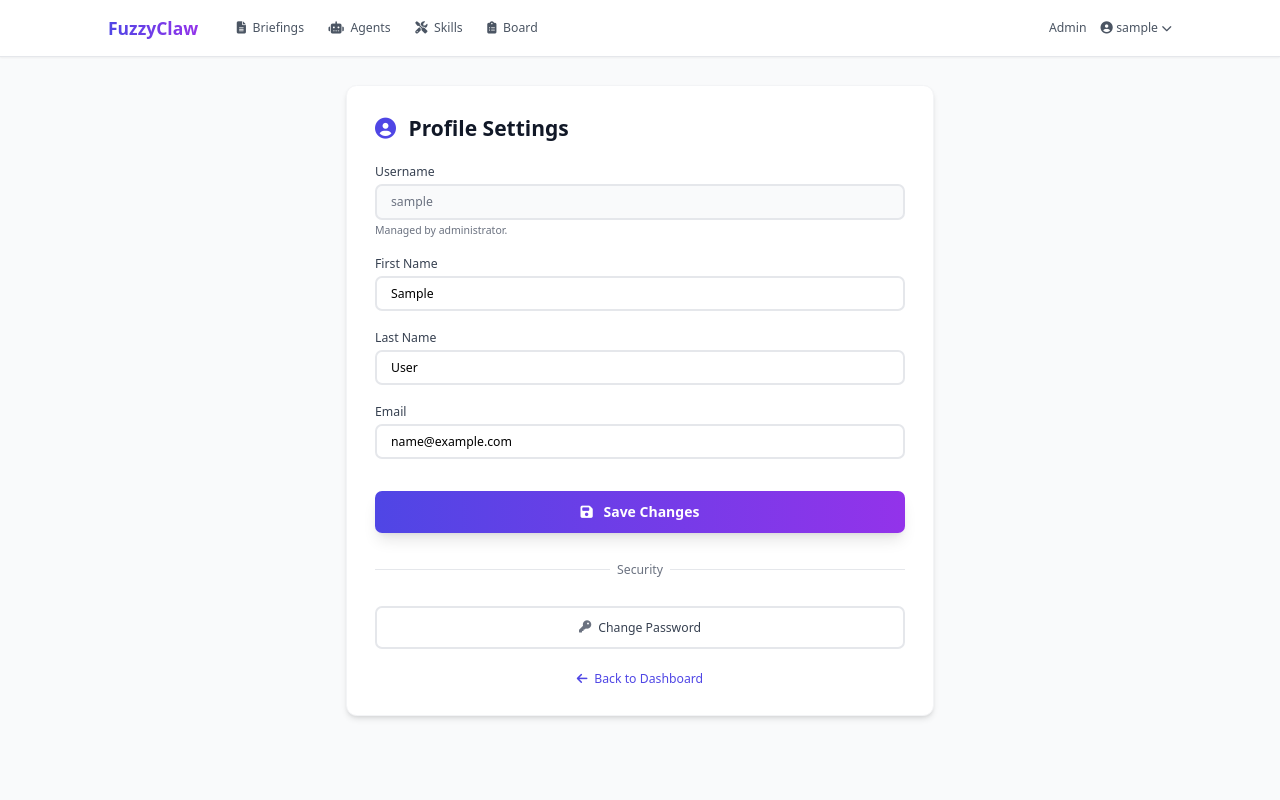
After one commit to andremoreira73/fuzzyclaw, a Django app: page /profile/ in a window 1280 px wide. The commit adds this page. Run offline with Django 5.2, Linux system fonts and the light colour scheme; the visitor is signed in with stand-in values (Sample User, id 1); data that the repository does not hold is empty; parts of the project's set-up code (start-up, migrations or seed data) failed here and were passed over; some libraries are stand-ins or nearby versions.

Commit message:
feat: login/logout/profile pages + user menu dropdown
Django 5 broke GET logout (405). Add confirmation page that POSTs,
profile editing (name/email), password change flow, and an Alpine.js
user dropdown in the nav replacing the old plain logout link.

Co-Authored-By: Claude Opus 4.6 <noreply@anthropic.com>

```diff
--- /dev/null
+++ b/core/forms.py
@@ -0,0 +1,15 @@
+from django import forms
+from django.contrib.auth.models import User
+
+
+class ProfileForm(forms.ModelForm):
+    """Edit first name, last name, and email. Username is read-only (admin-managed)."""
+
+    username = forms.CharField(
+        disabled=True,
+        help_text='Managed by administrator.',
+    )
+
+    class Meta:
+        model = User
+        fields = ['username', 'first_name', 'last_name', 'email']
--- a/core/urls.py
+++ b/core/urls.py
@@ -6,6 +6,12 @@ app_name = 'core'
 
 urlpatterns = [
     path('', views.dashboard, name='dashboard'),
+
+    # Account management
+    path('profile/', views.profile_view, name='profile'),
+    path('sign-out/', views.logout_confirm_view, name='logout_confirm'),
+    path('password-change/', views.CustomPasswordChangeView.as_view(), name='password_change'),
+    path('password-change/done/', views.CustomPasswordChangeDoneView.as_view(), name='password_change_done'),
 
     # Briefings
     path('briefings/', views.briefing_list, name='briefing_list'),
--- a/core/views.py
+++ b/core/views.py
@@ -7,12 +7,15 @@ import redis as redis_lib
 from django.conf import settings
 from django.contrib import messages
 from django.contrib.auth.decorators import login_required
+from django.contrib.auth.views import PasswordChangeDoneView, PasswordChangeView
 from django.http import HttpResponse, JsonResponse
 from django.shortcuts import get_object_or_404, redirect, render
 from django.template.loader import render_to_string
+from django.urls import reverse_lazy
 from django.utils import timezone as dj_timezone
 from django.views.decorators.http import require_POST
 
+from .forms import ProfileForm
 from .models import AgentImage, AgentRun, Briefing, Run
 from .scheduling import get_schedule_status, sync_schedule
 
@@ -503,3 +506,37 @@ def board_active_runs(request):
         logger.warning("board_active_runs: Redis read failed: %s", e)
 
     return JsonResponse(data, safe=False)
+
+
+# ---------------------------------------------------------------------------
+# Account management
+# ---------------------------------------------------------------------------
+
+class CustomPasswordChangeView(PasswordChangeView):
+    template_name = 'core/password_change.html'
+    success_url = reverse_lazy('core:password_change_done')
+
+
+class CustomPasswordChangeDoneView(PasswordChangeDoneView):
+    template_name = 'core/password_change_done.html'
+
+
+@login_required
+def logout_confirm_view(request):
+    """GET renders sign-out confirmation; form POSTs to Django's built-in LogoutView."""
+    return render(request, 'core/logout_confirm.html')
+
+
+@login_required
+def profile_view(request):
+    """User profile — view and edit name/email, link to password change."""
+    if request.method == 'POST':
+        form = ProfileForm(request.POST, instance=request.user)
+        if form.is_valid():
+            form.save()
+            messages.success(request, 'Your profile has been updated.')
+            return redirect('core:profile')
+    else:
+        form = ProfileForm(instance=request.user)
+
+    return render(request, 'core/profile.html', {'form': form})
--- a/templates/base.html
+++ b/templates/base.html
@@ -471,13 +471,36 @@
           </div>
           <div class="flex items-center space-x-4">
             {% if user.is_authenticated %}
-              <span class="text-sm text-gray-600">{{ user.username }}</span>
               {% if user.is_staff %}
                 <a href="{% url 'admin:index' %}"
                    class="text-gray-600 hover:text-gray-900 font-medium text-sm">Admin</a>
               {% endif %}
-              <a href="{% url 'logout' %}"
-                 class="text-gray-600 hover:text-gray-900 font-medium text-sm">Logout</a>
+              <div class="relative" x-data="{ open: false }">
+                <button @click="open = !open" @click.outside="open = false"
+                        class="flex items-center text-gray-600 hover:text-gray-900 font-medium text-sm transition-colors focus:outline-none">
+                  <i class="fas fa-user-circle mr-1"></i>
+                  {{ user.username }}
+                  <i class="fas fa-chevron-down ml-1 text-xs"></i>
+                </button>
+                <div x-show="open" x-cloak
+                     x-transition:enter="transition ease-out duration-100"
+                     x-transition:enter-start="opacity-0 scale-95"
+                     x-transition:enter-end="opacity-100 scale-100"
+                     x-transition:leave="transition ease-in duration-75"
+                     x-transition:leave-start="opacity-100 scale-100"
+                     x-transition:leave-end="opacity-0 scale-95"
+                     class="absolute right-0 mt-2 w-48 bg-white rounded-lg shadow-lg border border-gray-100 py-1 z-50">
+                  <a href="{% url 'core:profile' %}"
+                     class="block px-4 py-2 text-sm text-gray-700 hover:bg-gray-50 transition-colors">
+                    <i class="fas fa-user-cog mr-2 text-gray-400"></i> Profile
+                  </a>
+                  <div class="border-t border-gray-100"></div>
+                  <a href="{% url 'core:logout_confirm' %}"
+                     class="block px-4 py-2 text-sm text-gray-700 hover:bg-gray-50 transition-colors">
+                    <i class="fas fa-sign-out-alt mr-2 text-gray-400"></i> Sign Out
+                  </a>
+                </div>
+              </div>
             {% else %}
               <a href="{% url 'login' %}"
                  class="text-gray-600 hover:text-gray-900 font-medium text-sm">Login</a>
--- /dev/null
+++ b/templates/core/profile.html
@@ -0,0 +1,105 @@
+{% extends "base.html" %}
+{% block title %}Profile — FuzzyClaw{% endblock title %}
+
+{% block content %}
+<div class="flex items-center justify-center min-h-[60vh]">
+    <div class="w-full max-w-2xl">
+        <div class="bg-white rounded-xl shadow-md p-8 border border-gray-100">
+            <h2 class="text-2xl font-bold text-gray-900 mb-6">
+                <i class="fas fa-user-circle mr-2 text-indigo-600"></i>
+                Profile Settings
+            </h2>
+
+            <form method="post" class="space-y-5">
+                {% csrf_token %}
+
+                <!-- Username (read-only) -->
+                <div>
+                    <label for="id_username" class="block text-sm font-medium text-gray-700 mb-1">Username</label>
+                    <input type="text" id="id_username"
+                           value="{{ form.username.value|default:'' }}" disabled
+                           class="w-full px-4 py-2 border-2 border-gray-200 rounded-lg bg-gray-50 text-gray-500 cursor-not-allowed text-sm">
+                    <p class="mt-1 text-xs text-gray-500">Managed by administrator.</p>
+                </div>
+
+                <!-- First Name -->
+                <div>
+                    <label for="id_first_name" class="block text-sm font-medium text-gray-700 mb-1">First Name</label>
+                    <input type="text" name="first_name" id="id_first_name"
+                           value="{{ form.first_name.value|default:'' }}" placeholder="First name"
+                           class="w-full px-4 py-2 border-2 border-gray-200 rounded-lg
+                                  focus:border-indigo-500 focus:outline-none focus:ring-2 focus:ring-indigo-200
+                                  transition-all duration-200 text-sm">
+                    {% if form.first_name.errors %}
+                    <p class="mt-1 text-sm text-red-600">{{ form.first_name.errors.0 }}</p>
+                    {% endif %}
+                </div>
+
+                <!-- Last Name -->
+                <div>
+                    <label for="id_last_name" class="block text-sm font-medium text-gray-700 mb-1">Last Name</label>
+                    <input type="text" name="last_name" id="id_last_name"
+                           value="{{ form.last_name.value|default:'' }}" placeholder="Last name"
+                           class="w-full px-4 py-2 border-2 border-gray-200 rounded-lg
+                                  focus:border-indigo-500 focus:outline-none focus:ring-2 focus:ring-indigo-200
+                                  transition-all duration-200 text-sm">
+                    {% if form.last_name.errors %}
+                    <p class="mt-1 text-sm text-red-600">{{ form.last_name.errors.0 }}</p>
+                    {% endif %}
+                </div>
+
+                <!-- Email -->
+                <div>
+                    <label for="id_email" class="block text-sm font-medium text-gray-700 mb-1">Email</label>
+                    <input type="email" name="email" id="id_email"
+                           value="{{ form.email.value|default:'' }}" placeholder="your@email.com"
+                           class="w-full px-4 py-2 border-2 border-gray-200 rounded-lg
+                                  focus:border-indigo-500 focus:outline-none focus:ring-2 focus:ring-indigo-200
+                                  transition-all duration-200 text-sm">
+                    {% if form.email.errors %}
+                    <p class="mt-1 text-sm text-red-600">{{ form.email.errors.0 }}</p>
+                    {% endif %}
+                </div>
+
+                {% if form.non_field_errors %}
+                <div class="text-red-600 text-sm bg-red-50 p-3 rounded-md border border-red-200">
+                    {{ form.non_field_errors.0 }}
+                </div>
+                {% endif %}
+
+                <div class="pt-4">
+                    <button type="submit"
+                            class="w-full px-6 py-3 bg-gradient-to-r from-indigo-600 to-purple-600 text-white font-semibold rounded-lg shadow-lg hover:shadow-xl transform hover:-translate-y-0.5 transition-all duration-200">
+                        <i class="fas fa-save mr-2"></i> Save Changes
+                    </button>
+                </div>
+            </form>
+
+            <!-- Divider -->
+            <div class="relative my-8">
+                <div class="absolute inset-0 flex items-center">
+                    <div class="w-full border-t border-gray-200"></div>
+                </div>
+                <div class="relative flex justify-center text-sm">
+                    <span class="px-2 bg-white text-gray-500">Security</span>
+                </div>
+            </div>
+
+            <!-- Password Change Link -->
+            <a href="{% url 'core:password_change' %}"
+               class="w-full flex items-center justify-center px-4 py-3 border-2 border-gray-200 rounded-lg
+                      bg-white text-sm font-medium text-gray-700 hover:bg-gray-50
+                      focus:outline-none focus:ring-2 focus:ring-offset-2 focus:ring-indigo-500
+                      transition-all duration-200">
+                <i class="fas fa-key mr-2 text-gray-500"></i> Change Password
+            </a>
+
+            <p class="mt-6 text-center text-sm text-gray-600">
+                <a href="{% url 'core:dashboard' %}" class="font-medium text-indigo-600 hover:text-indigo-500">
+                    <i class="fas fa-arrow-left mr-1"></i> Back to Dashboard
+                </a>
+            </p>
+        </div>
+    </div>
+</div>
+{% endblock content %}
```
Also changed, not shown: templates/core/logout_confirm.html (added, +28 -0 lines), templates/core/password_change.html (added, +84 -0 lines), templates/core/password_change_done.html (added, +21 -0 lines).
